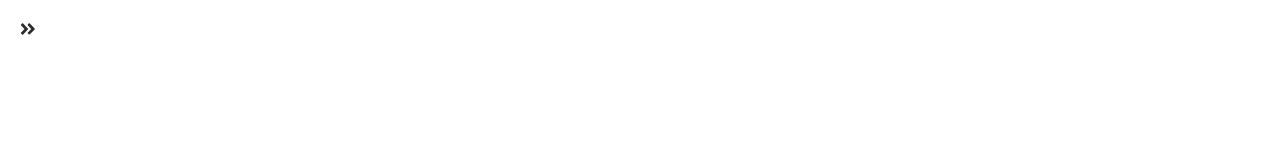
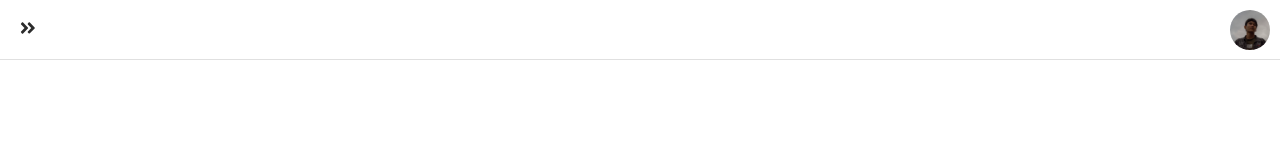
Before and after one commit to Enactus-NIS-Taraz/todosik-frontend, a website built with webpack: page src/index.html in a window 1280 px wide. Built offline with nearby package versions, Linux system fonts and the light colour scheme.

Commit message:
feat: create ame page header markup

```diff
--- a/src/index.html
+++ b/src/index.html
@@ -53,10 +53,12 @@
                 <li class="side-bar__item"><span class="side-bar__icon"><i class="fas fa-inbox"></i></span class="side-bar__icon">Inbox</li>
             </ul>
         </aside>
-        <header class="home-header">
+        <header class="header">
             <button class="side-bar__btn">
                 <i class="fas fa-angle-double-right"></i>
             </button>
+            <div class="side-bar__pic">
+            </div>
         </header>
     </div>
 
--- a/src/styles/scss/side-bar.scss
+++ b/src/styles/scss/side-bar.scss
@@ -12,6 +12,10 @@
     background-color: #24292e;
     color: rgb(202, 202, 202);
     transition: left 0.5s linear;
+
+    &-active {
+        left: 0;
+    }
 
     &__header {
         font-family: 'Sriracha', cursive;
@@ -56,8 +60,22 @@
     &__icon {
         margin-right: 7px;
     }
+
+    &__pic {
+        height: 40px;
+        width: 40px;
+        border-radius: 50%;
+        overflow: hidden;
+        background-image: url(../../../user-pic.jpg);
+        background-size: cover;
+        margin-right: 10px;
+    }
 }
 
-.side-bar-active {
-    left: 0;
+.header {
+    height: 60px;
+    border-bottom: 1px solid rgb(224, 224, 224);
+    display: flex;
+    justify-content: space-between;
+    align-items: center;
 }
```
Also changed, not shown: user-pic.jpg (added), 1 other file.
